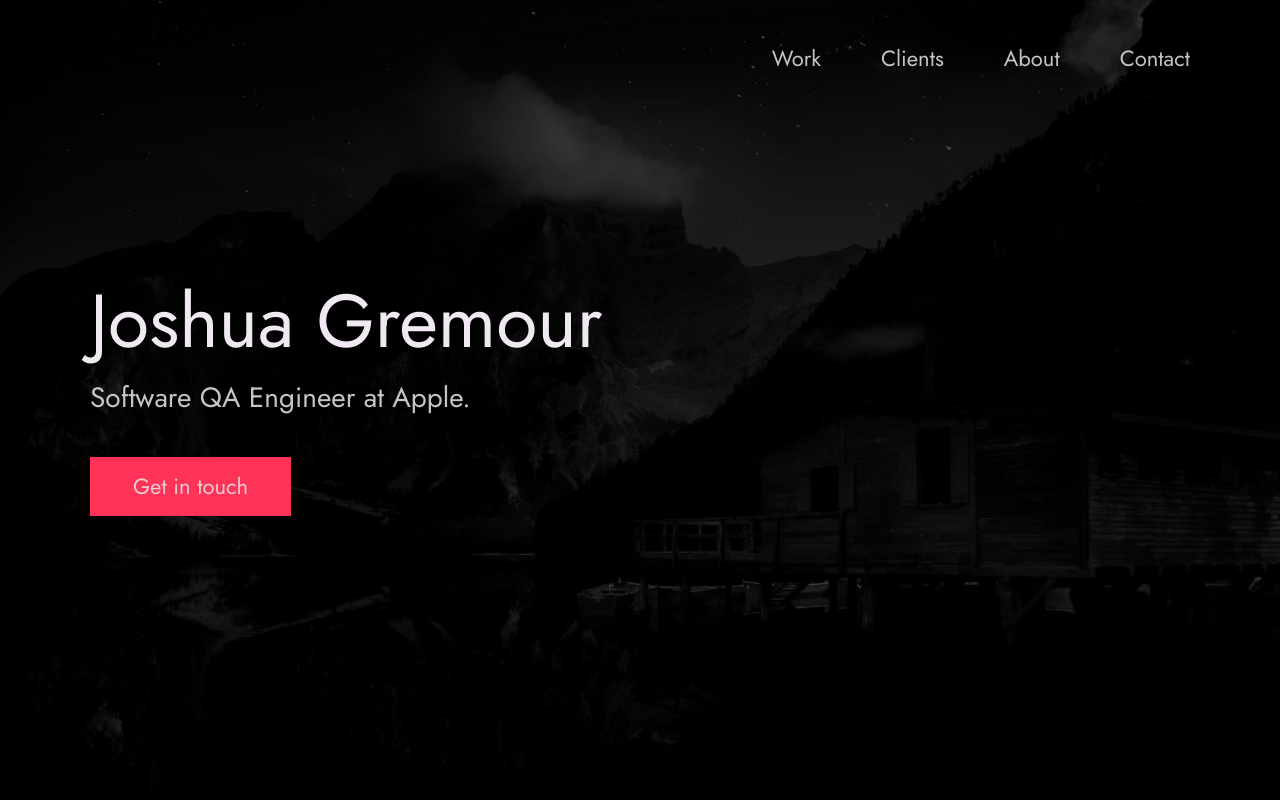
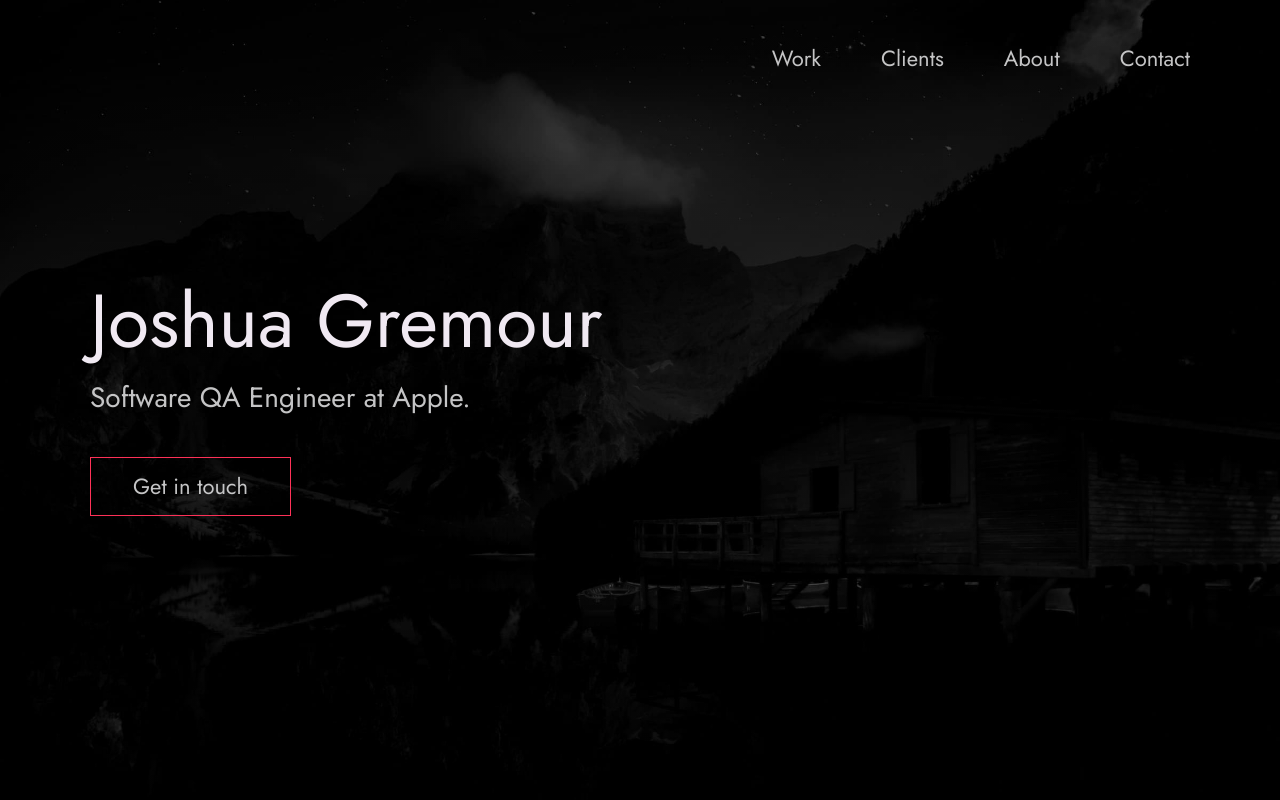
Before and after one commit to jngremour/jgremour_portfolio, a plain HTML site: page index.html in a window 1280 px wide. Shown: the top 800 px of the page. Drawn offline with Linux system fonts and the light colour scheme.

Commit message:
Update index.html

```diff
--- a/index.html
+++ b/index.html
@@ -44,7 +44,7 @@
         </h1>
         <!-- Put a small paragraph about yourself -->
         <p>Software QA Engineer at Apple.</p>
-        <a href="#contact" class="btn btn--pink">Get in touch</a>
+        <a href="#contact" class="btn btn--blue">Get in touch</a>
       </div>
     </div>
   </header>
```
